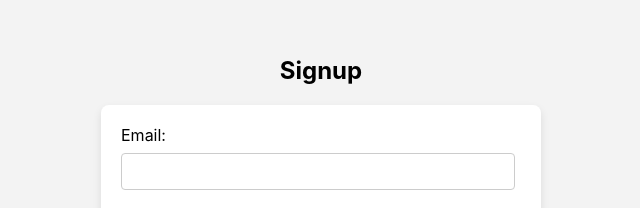
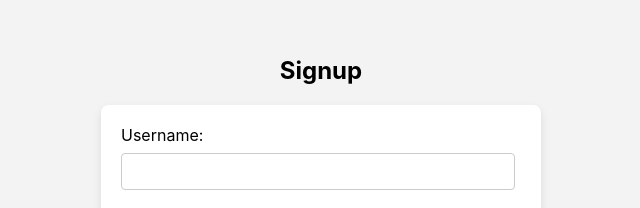
Before and after one commit to GR8-CSC-468/Smart-Home-System, a React (Create React App) app in the folder webui.v2/frontend/: page /signup in a window 1280 px wide. Shown: the part 154-362 px from the top of the page, without its empty margins (319-959 px from the left). Built offline with nearby package versions, Linux system fonts and the light colour scheme; the HTML template or start-up script is replaced by a standard one.

Commit message:
Update Signup.js

```diff
--- a/webui.v2/frontend/src/Signup.js
+++ b/webui.v2/frontend/src/Signup.js
@@ -1,40 +1,43 @@
-
 import React, { useState } from 'react';
 import { Link, useNavigate } from 'react-router-dom';
 import axios from 'axios';
-import './Signup.css'; // Import custom CSS file for styling
+import './Signup.css'; // Make sure your custom CSS is correctly linked
 
 function Signup() {
-  const [email, setEmail] = useState('');
+  const [username, setUsername] = useState('');  // Using username instead of email
   const [password, setPassword] = useState('');
   const [address, setAddress] = useState('');
-  const history = useNavigate();
+  const navigate = useNavigate();  // Updated from `history` to `navigate` for consistency with current usage
 
   const handleSignup = async (e) => {
     e.preventDefault();
     try {
-      // Replace with your actual signup API endpoint
-      const response = await axios.post('http://10.43.248.34/signup', { email, password, address });
+      const response = await axios.post('http://10.43.248.34/signup', {
+        username,  // Changed from email to username
+        password,
+        address
+      });
       if (response.status === 201) {
         // Redirect to login on successful signup
-        history.push('/login');
+        navigate('/login');
       }
     } catch (error) {
       console.error('Signup failed:', error);
+      alert('Signup failed: ' + (error.response?.data?.message || "Error occurred"));
     }
   };
 
   return (
-    <div className="signup-container page-transition">
+    <div className="signup-container">
       <h2>Signup</h2>
       <form onSubmit={handleSignup} className="signup-form">
-        <label>Email:</label>
-        <input type="email" value={email} onChange={(e) => setEmail(e.target.value)} />
+        <label>Username:</label>  {/* Changed label from Email to Username */}
+        <input type="text" value={username} onChange={(e) => setUsername(e.target.value)} />
         <label>Password:</label>
         <input type="password" value={password} onChange={(e) => setPassword(e.target.value)} />
         <label>Address:</label>
         <input type="text" value={address} onChange={(e) => setAddress(e.target.value)} />
-        <button type="submit" className="button">Signup</button>
+        <button type="submit">Signup</button>
       </form>
       <Link to="/login" className="link">Already have an account? Login</Link>
     </div>
```
